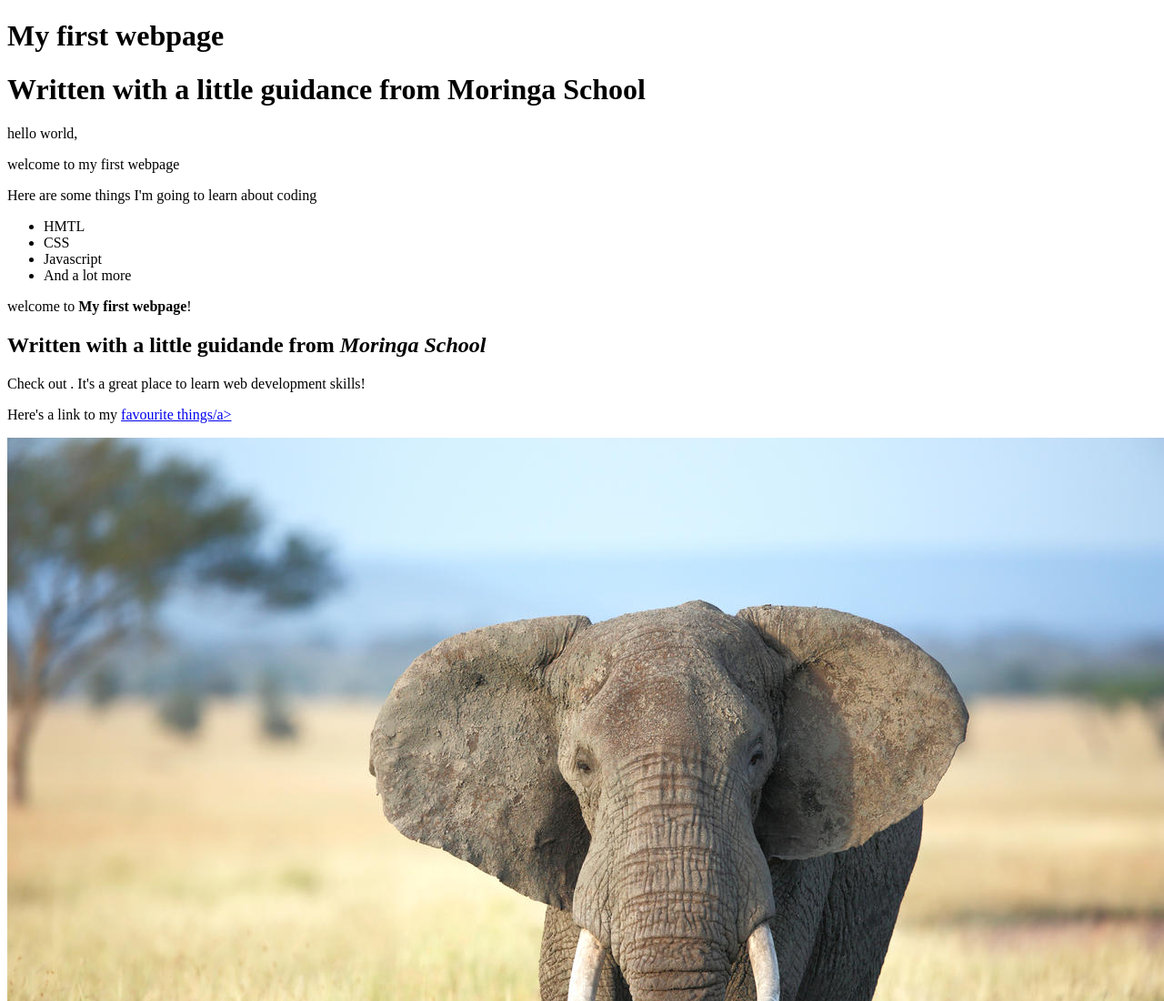
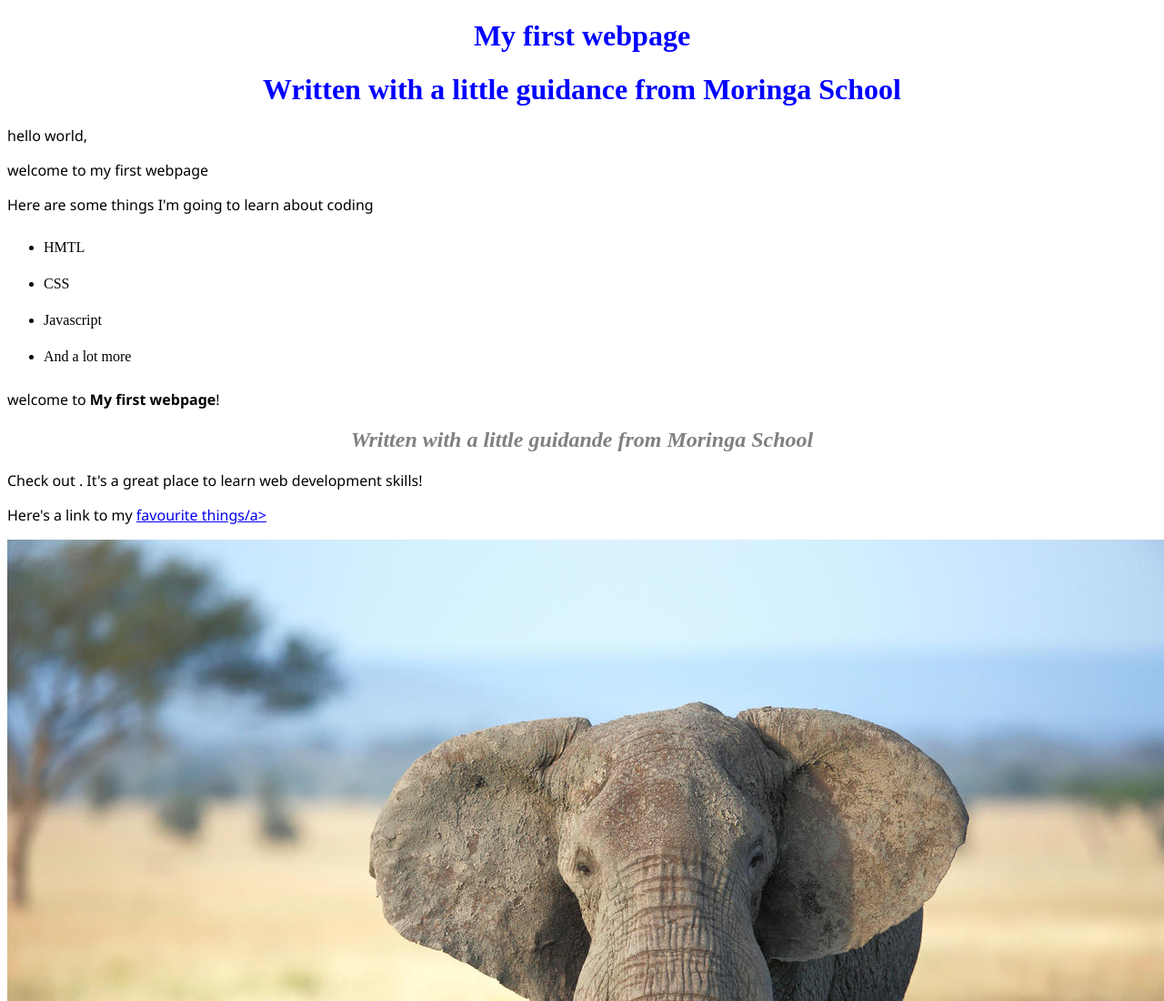
Before and after one commit to ndonyemark/my-first-webpage, a plain HTML site: page index.html in a window 1280 px wide. Shown: the top 1100 px of the page at 91% size. Drawn offline with Linux system fonts and the light colour scheme.

Commit message:
change name of my-first-webpage to index.html

```diff
--- /dev/null
+++ b/CSS/styles.css
@@ -0,0 +1,20 @@
+h1  {
+    /* color: blue; */
+    color: #0000ff;
+    text-align: center;
+}
+
+h2  {
+    color: grey;
+    font-style: italic;
+    text-align: center;
+}
+
+p   {
+    font-family: 'Segoe UI', Tahoma, Geneva, Verdana, sans-serif;
+
+}
+ul  {
+    line-height: 40px;
+
+}
--- a/my-first-webpage.html
+++ b/index.html
@@ -2,6 +2,7 @@
 <html>
     <head>
         <title>My first webpage</title>
+        <link rel="stylesheet" href="../my-first-webpage/CSS/styles.css" type="text/css">
     </head>
     <body>
         <h1>My first webpage</h1>
```
